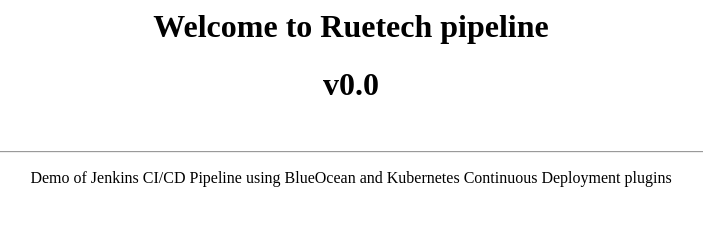
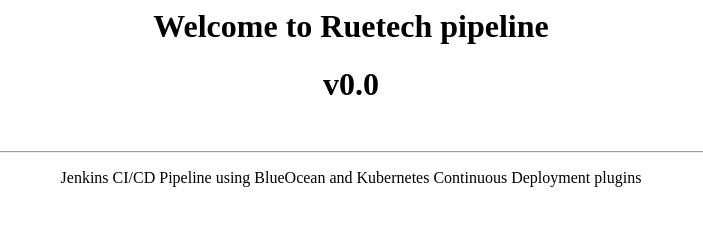
Before and after one commit to yabsambaye/test-jenkins, a plain HTML site: page index.html in a window 1280 px wide. Shown: the whole page, without its empty margins (289-992 px from the left). Drawn offline with Linux system fonts and the light colour scheme.

Commit message:
updated index

```diff
--- a/index.html
+++ b/index.html
@@ -2,6 +2,6 @@
 	<h1>Welcome to Ruetech pipeline </h1>
 	<h1>v0.0</h1>
 	<br><hr>
-	<p>Demo of Jenkins CI/CD Pipeline using BlueOcean and Kubernetes Continuous Deployment plugins</p>
+	<p> Jenkins CI/CD Pipeline using BlueOcean and Kubernetes Continuous Deployment plugins</p>
 
 </center>
```
